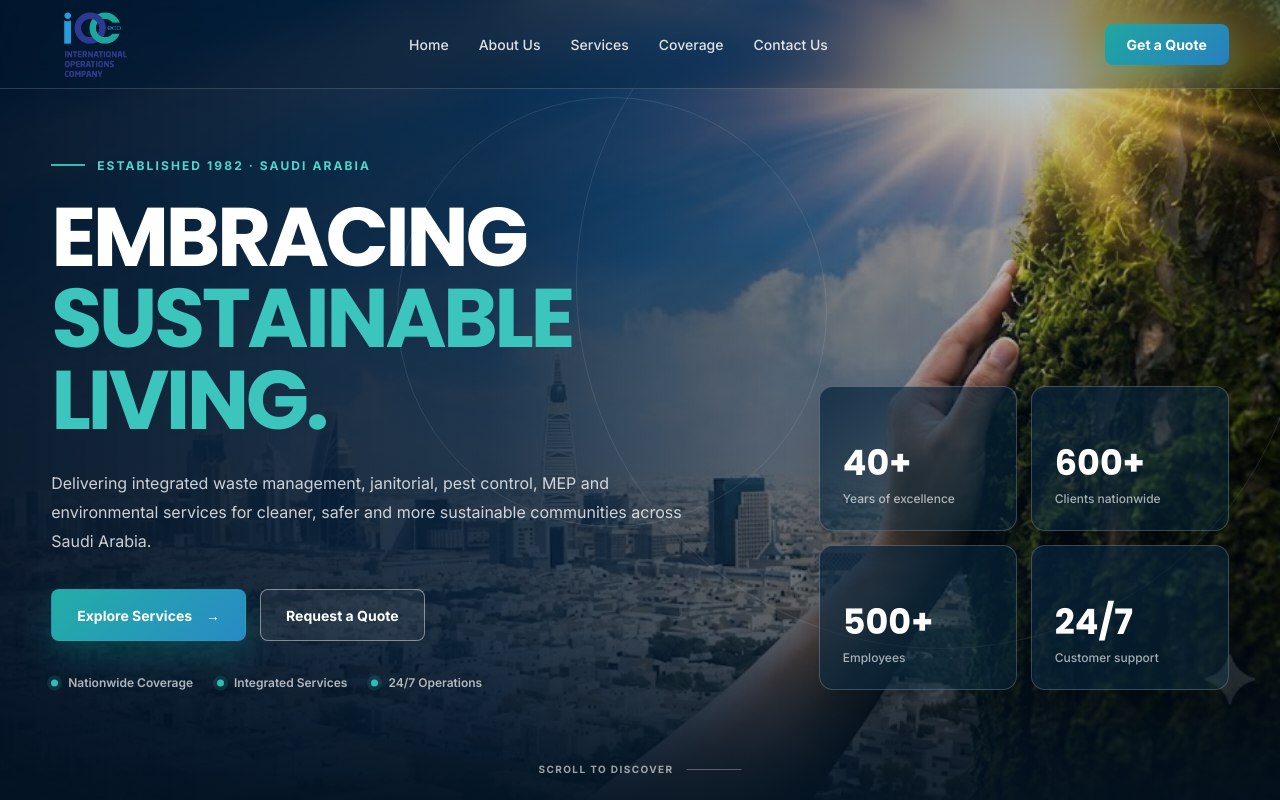
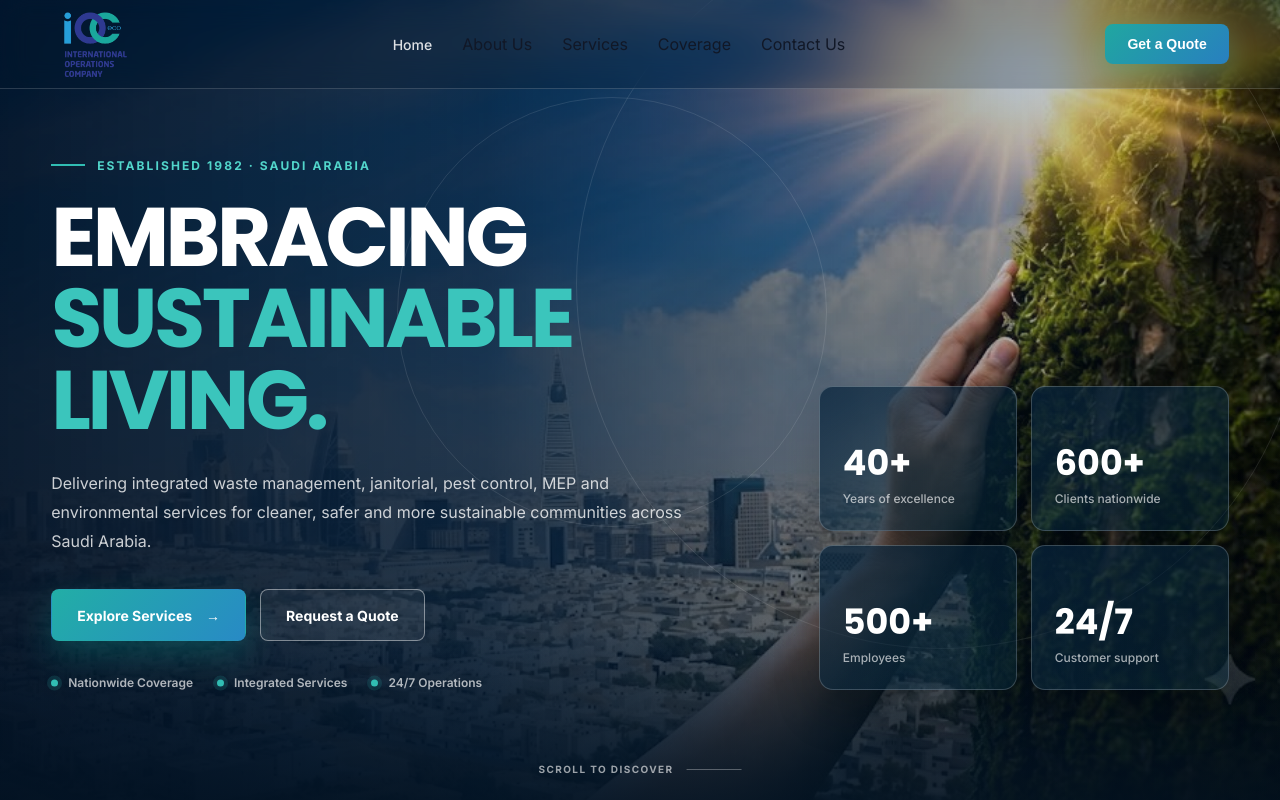
Before and after one commit to Vadakz/IOC_Website, a React (Vite) app in the folder frontend/: page / in a window 1280 px wide. Shown: the top 800 px of the page. Built offline with nearby package versions, Linux system fonts and the light colour scheme; a web font is replaced by a local one.

Commit message:
update navbar details

```diff
--- a/frontend/src/components/Navbar/Navbar.css
+++ b/frontend/src/components/Navbar/Navbar.css
@@ -57,6 +57,15 @@
     display: flex;
     align-items: center;
     gap: 30px;
+}
+
+.navbar-links button {
+    border: none;
+    background: transparent;
+    color: inherit;
+    font: inherit;
+    cursor: pointer;
+    padding: 0;
 }
 
 .navbar-links>a:not(.navbar-mobile-quote) {
--- a/frontend/src/components/Navbar/Navbar.jsx
+++ b/frontend/src/components/Navbar/Navbar.jsx
@@ -1,68 +1,116 @@
 import { useState } from "react";
+import { Link, useNavigate } from "react-router-dom";
 import "./Navbar.css";
 import logo from "../../assets/images/logo.png";
 
 export default function Navbar() {
     const [menuOpen, setMenuOpen] = useState(false);
+    const navigate = useNavigate();
 
     const closeMenu = () => {
         setMenuOpen(false);
     };
 
+    const goToSection = (sectionId) => {
+        closeMenu();
+        navigate("/");
+
+        setTimeout(() => {
+            const section = document.getElementById(sectionId);
+
+            if (section) {
+                section.scrollIntoView({
+                    behavior: "smooth",
+                    block: "start",
+                });
+            }
+        }, 100);
+    };
+
     return (
         <header className="navbar">
             <div className="navbar-container">
-                <a href="#home" className="navbar-brand">
-
+                <Link
+                    to="/"
+                    className="navbar-brand"
+                    onClick={closeMenu}
+                >
                     <img
                         src={logo}
-                        alt= "Intrernational Operations Company"
+                        alt="International Operations Company"
                         className="navbar-logo"
                     />
+                </Link>
 
-                </a>
+                <nav
+                    className={`navbar-links ${
+                        menuOpen ? "navbar-links-open" : ""
+                    }`}
+                >
+                    <Link to="/" onClick={closeMenu}>
+                        Home
+                    </Link>
 
-                <nav className={`navbar-links ${menuOpen ? "navbar-links-open" : ""}`}>
-                    <a href="#home" onClick={closeMenu}>
-                        Home
-                    </a>
+                    <button
+                        type="button"
+                        onClick={() => goToSection("about")}
+                    >
+                        About Us
+                    </button>
 
-                    <a href="#about" onClick={closeMenu}>
-                        About Us
-                    </a>
+                    <button
+                        type="button"
+                        onClick={() => goToSection("services")}
+                    >
+                        Services
+                    </button>
 
-                    <a href="#services" onClick={closeMenu}>
-                        Services
-                    </a>
+                    <button
+                        type="button"
+                        onClick={() => goToSection("coverage")}
+                    >
+                        Coverage
+                    </button>
 
-                    <a href="#coverage" onClick={closeMenu}>
-                        Coverage
-                    </a>
+                    <button
+                        type="button"
+                        onClick={() => goToSection("contact")}
+                    >
+                        Contact Us
+                    </button>
 
-                    <a href="#contact" onClick={closeMenu}>
-                        Contact Us
-                    </a>
-
-                    <a
-                        href="#contact"
+                    <button
+                        type="button"
                         className="navbar-mobile-quote"
-                        onClick={closeMenu}
+                        onClick={() => goToSection("contact")}
                     >
                         Get a Quote
-                    </a>
+                    </button>
                 </nav>
 
                 <div className="navbar-actions">
-                    <a href="#contact" className="navbar-quote">
+                    <button
+                        type="button"
+                        className="navbar-quote"
+                        onClick={() => goToSection("contact")}
+                    >
                         Get a Quote
-                    </a>
+                    </button>
 
                     <button
                         type="button"
-                        className={`navbar-toggle ${menuOpen ? "navbar-toggle-active" : ""}`}
-                        aria-label={menuOpen ? "Close navigation menu" : "Open navigation menu"}
+                        className={`navbar-toggle ${
+                            menuOpen ? "navbar-toggle-active" : ""
+                        }`}
+                        aria-label={
+                            menuOpen
+                                ? "Close navigation menu"
+                                : "Open navigation menu"
+                        }
                         aria-expanded={menuOpen}
-                        onClick={() => setMenuOpen((current) => !current)}
+                        onClick={() =>
+                            setMenuOpen((current) => !current)
+                        }
                     >
                         <span />
                         <span />
```
